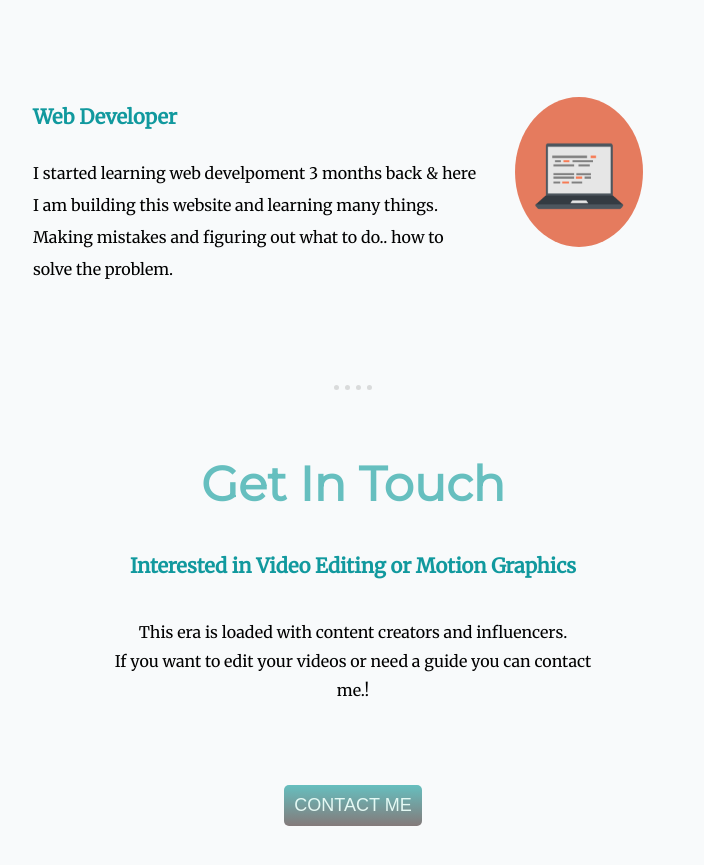
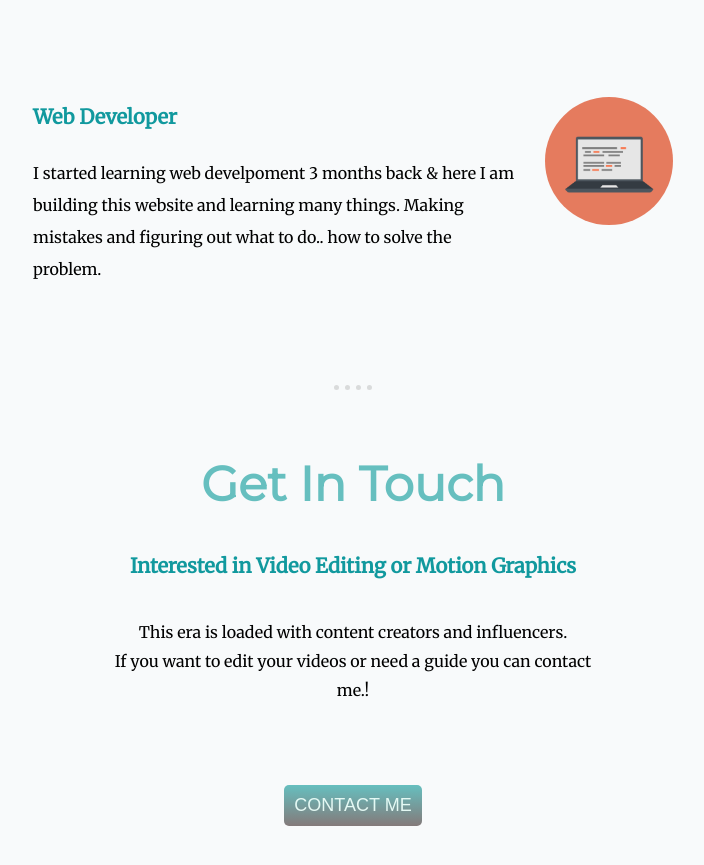
Before and after one commit to Intruder-fa/Personal-Website, a plain HTML site: page index.html in a window 1280 px wide. Shown: the part 1834-2699 px from the top of the page, without its empty margins (287-991 px from the left). Drawn offline with Linux system fonts and the light colour scheme.

Commit message:
Update index.html
removed the class name : edit-img for second image i.e. computer

```diff
--- a/index.html
+++ b/index.html
@@ -52,7 +52,7 @@
 
         <div class="skill-row">
           <img
-            class="edit-img edit-img2"
+            class="edit-img2"
             src="computer.png"
             alt="computer image"
           />
```
